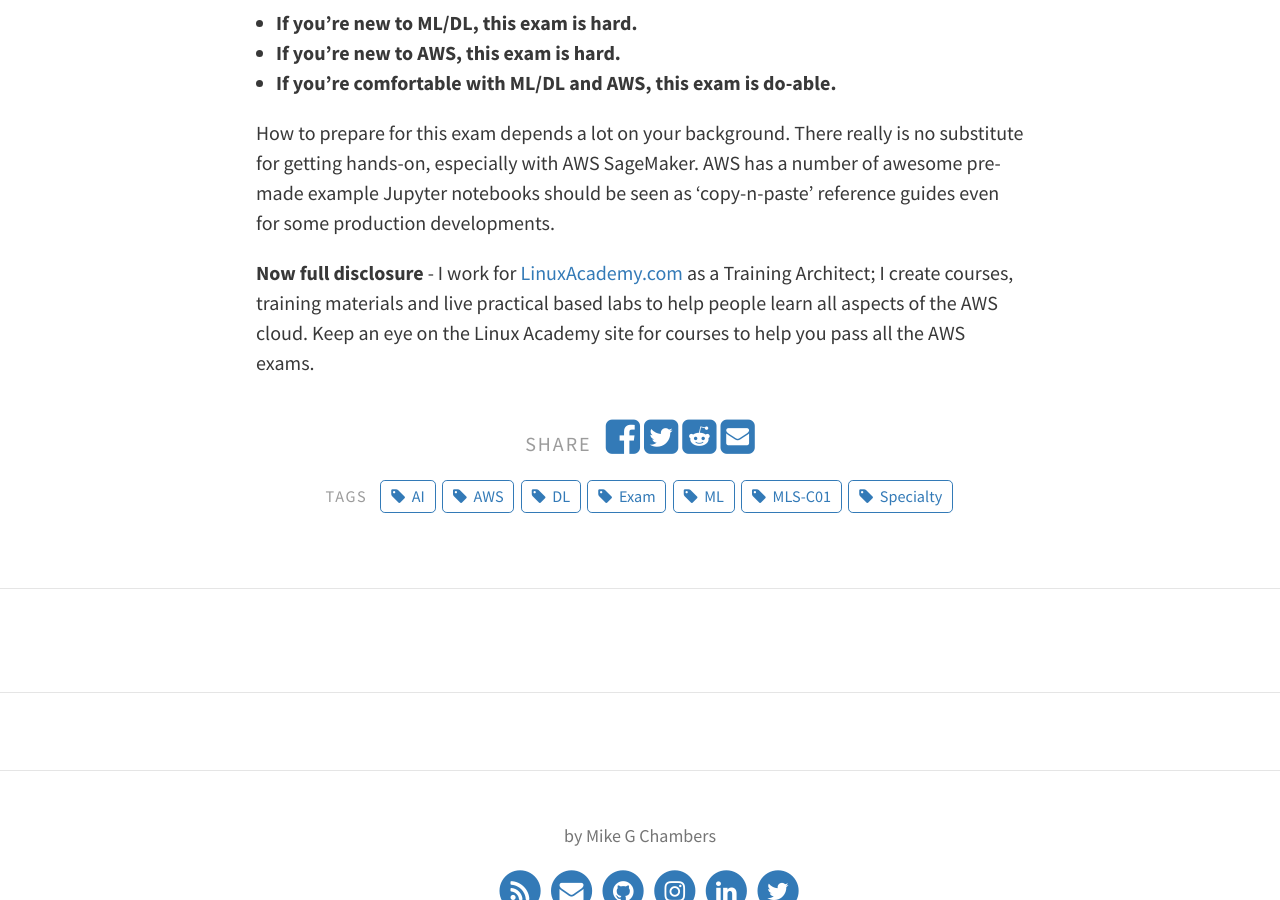
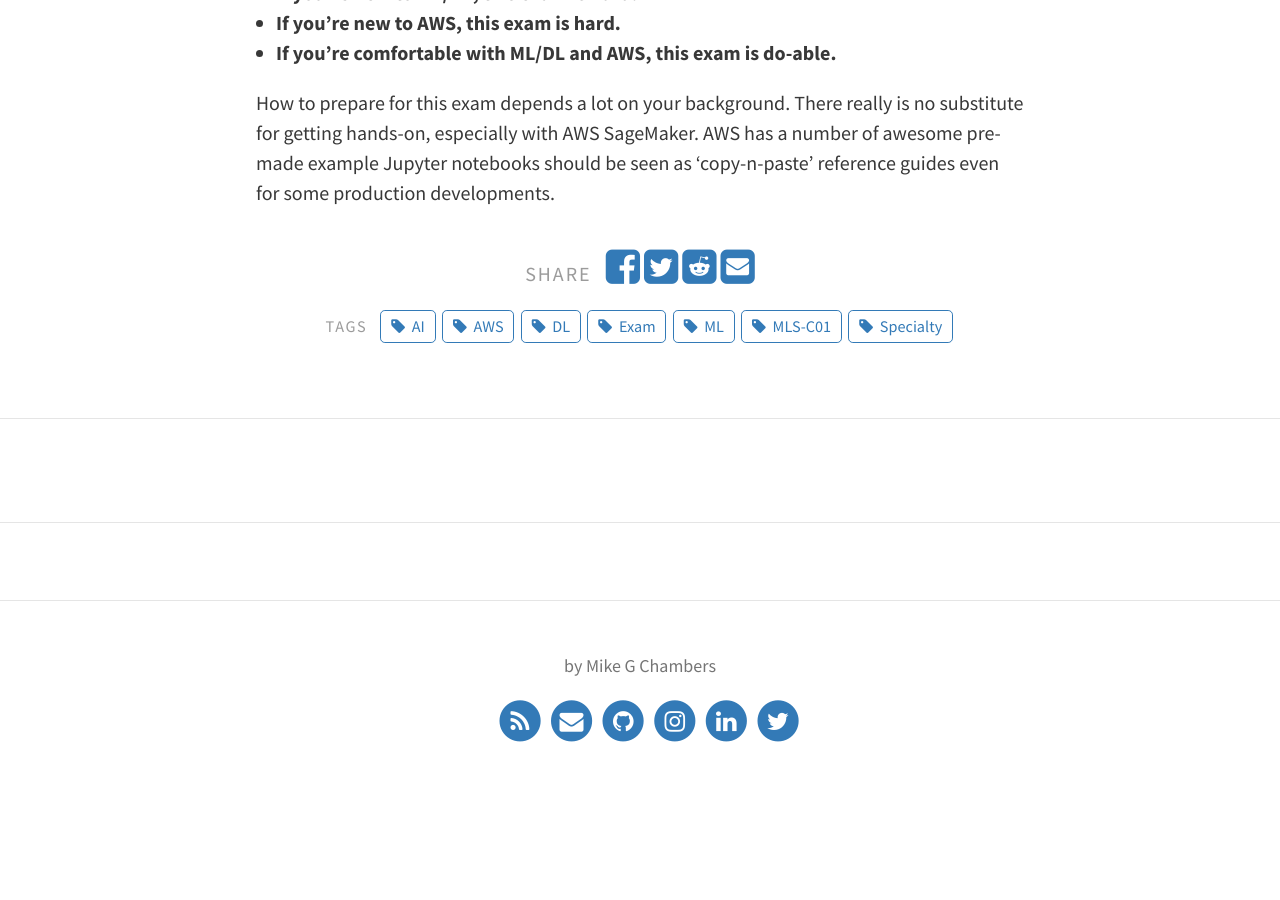
Before and after one commit to mikegchambers/thecloudtutor-website, a Jekyll site: the page built from _posts/2019-03-18-Passing-the-AWS-Certified-Machine-Learning-Specialty-Exam-MLS-C01.md, in a window 1280 px wide and 900 px high, scrolled down 5919 px. Built offline with Jekyll 4.4.1, drawn with Linux system fonts in a browser that asks for light colours; comment, search, counter and statistics services are not loaded; after the commit the page ends 6733 px from its top, so only the background shows below that; some of the changed text lies outside the part shown.

Commit message:
Removed LA

```diff
--- a/_posts/2019-03-18-Passing-the-AWS-Certified-Machine-Learning-Specialty-Exam-MLS-C01.md
+++ b/_posts/2019-03-18-Passing-the-AWS-Certified-Machine-Learning-Specialty-Exam-MLS-C01.md
@@ -19,8 +19,6 @@ _(* Actually it was the second day, but that sounds less dramatic!)_
 - Understand how to architect **AWS's AI API services**
 - At times there is a decidedly **Big Data** feel
 - If you’re comfortable with ML/DL and AWS, **this exam is do-able**
-- I am a Training Architect for **[Linux Academy](https://linuxacademy.com)**
-
 
 ## General Thoughts
 
@@ -159,5 +157,3 @@ But at the end of the day, whether this is harder than a pro exam or not yet aga
 - **If you're comfortable with ML/DL and AWS, this exam is do-able.**
 
 How to prepare for this exam depends a lot on your background.  There really is no substitute for getting hands-on, especially with AWS SageMaker.  AWS has a number of awesome pre-made example Jupyter notebooks should be seen as 'copy-n-paste' reference guides even for some production developments.
-
-**Now full disclosure** - I work for [LinuxAcademy.com](https://linuxacademy.com) as a Training Architect; I create courses, training materials and live practical based labs to help people learn all aspects of the AWS cloud.   Keep an eye on the Linux Academy site for courses to help you pass all the AWS exams.
```
